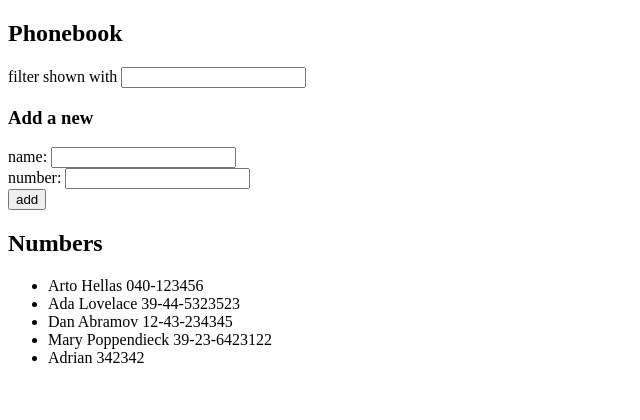
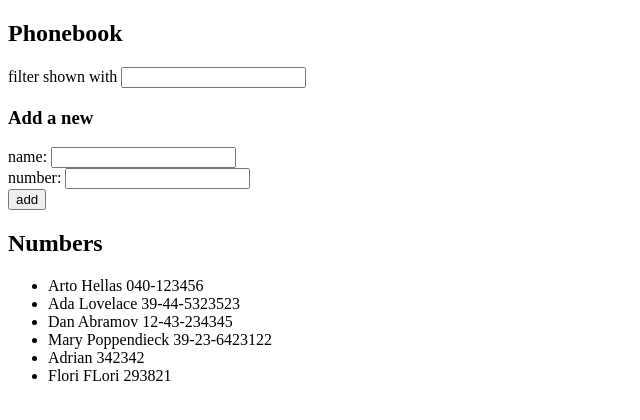
Before and after one commit to aDogdev/fullstack-open, a React (Vite) app in the folder part2/phonebook/: page / in a window 1280 px wide. Shown: the top 420 px of the page, without its empty margins (0-640 px from the left). Built offline with nearby package versions, Linux system fonts and the light colour scheme; data requests are answered from the project's data file.

Commit message:
add exercise 2.13

```diff
--- a/part2/phonebook/db.json
+++ b/part2/phonebook/db.json
@@ -24,6 +24,11 @@
       "id": 5,
       "name": "Adrian",
       "number": "342342"
+    },
+    {
+      "id": 6,
+      "name": "Flori FLori",
+      "number": "293821"
     }
   ]
 }
--- a/part2/phonebook/src/App.jsx
+++ b/part2/phonebook/src/App.jsx
@@ -3,6 +3,7 @@ import axios from "axios";
 import { Persons } from "./components/Persons";
 import { PersonForm } from "./components/PersonForm";
 import { Filter } from "./components/Filter";
+import { getAll, createPerson } from "./services/persons";
 
 const App = () => {
   const [persons, setPersons] = useState([]);
@@ -12,9 +13,9 @@ const App = () => {
   const [showAll, setShowAll] = useState(false);
 
   useEffect(() => {
-    axios
-      .get("http://localhost:3001/persons")
-      .then((res) => setPersons(res.data));
+    getAll().then((initialPersons) => {
+      setPersons(initialPersons);
+    });
   }, []);
 
   const handleSubmit = (e) => {
@@ -30,8 +31,8 @@ const App = () => {
       return;
     }
 
-    axios.post("http://localhost:3001/persons", newPerson).then((res) => {
-      setPersons([...persons, res.data]);
+    createPerson(newPerson).then((newPerson) => {
+      setPersons([...persons, newPerson]);
       setNewName("");
       setNewNumber("");
     });
--- /dev/null
+++ b/part2/phonebook/src/services/persons.js
@@ -0,0 +1,12 @@
+import axios from "axios";
+const baseUrl = "http://localhost:3001/persons";
+
+const getAll = () => {
+  return axios.get(baseUrl).then((res) => res.data);
+};
+
+const createPerson = (newPerson) => {
+  return axios.post(baseUrl, newPerson).then((res) => res.data);
+};
+
+export { getAll, createPerson };
```
